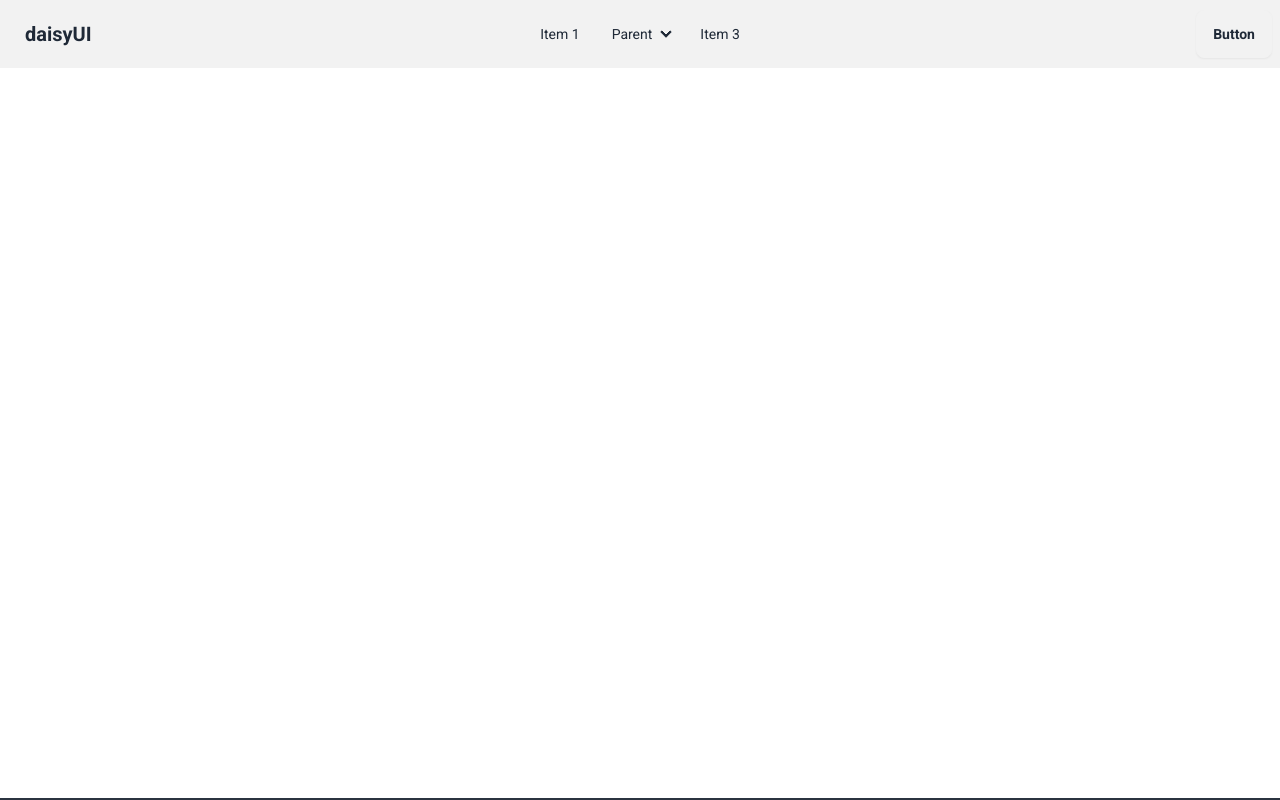
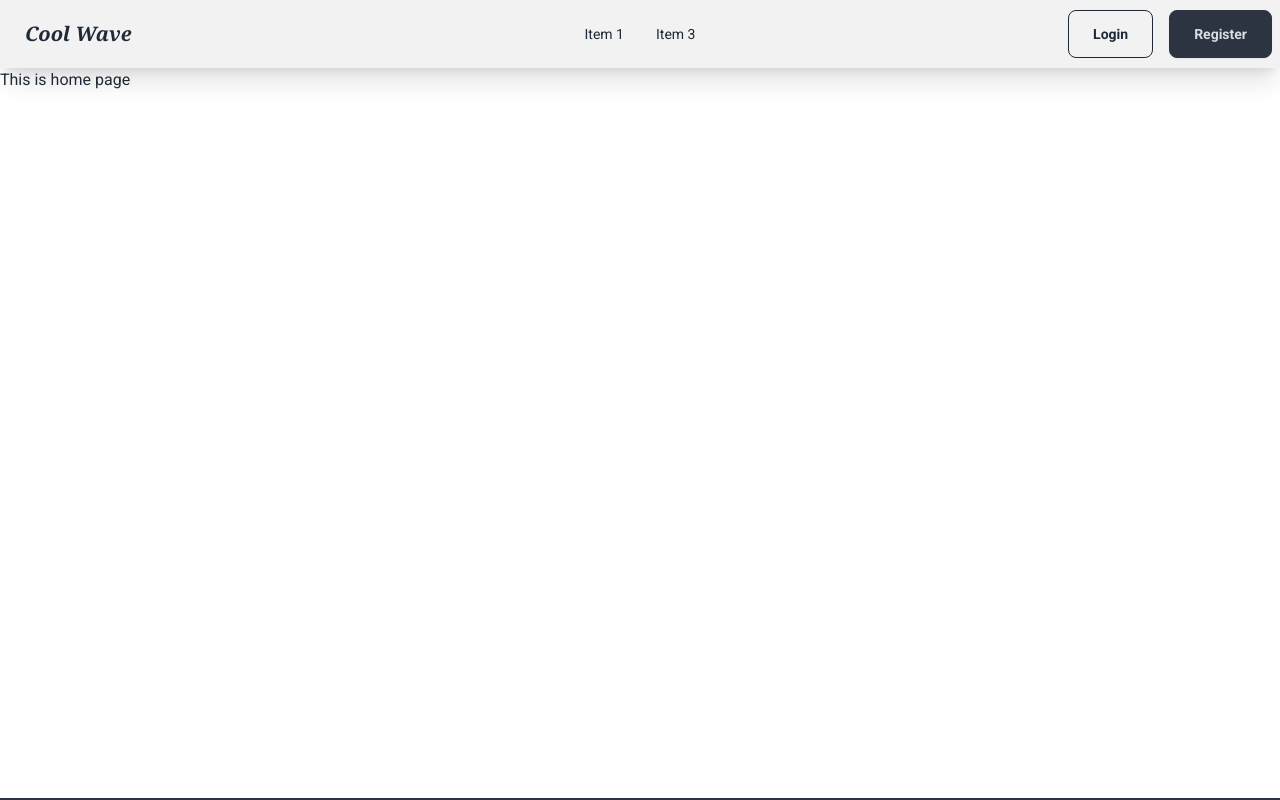
Before and after one commit to Arif-Islam21/coolWave, a React (Vite) app: page / in a window 1280 px wide. Shown: the top 800 px of the page. Built offline with nearby package versions, Linux system fonts and the light colour scheme.

Commit message:
login and register page designing

```diff
--- /dev/null
+++ b/src/Authentication/Login.jsx
@@ -0,0 +1,5 @@
+const Login = () => {
+  return <div>Login</div>;
+};
+
+export default Login;
--- /dev/null
+++ b/src/Authentication/Register.jsx
@@ -0,0 +1,5 @@
+const Register = () => {
+  return <div>Register</div>;
+};
+
+export default Register;
--- a/src/Layout/MainLayout.jsx
+++ b/src/Layout/MainLayout.jsx
@@ -5,7 +5,7 @@ import Footer from "../Page/Home/Footer";
 const MainLayout = () => {
   return (
     <div>
-      <div className=" bg-base-200">
+      <div className=" bg-base-200 shadow-xl">
         <Navbar />
       </div>
       <div className="min-h-[calc(100vh-70px)]">
--- /dev/null
+++ b/src/Page/Home/Home.jsx
@@ -0,0 +1,5 @@
+const Home = () => {
+  return <div>This is home page</div>;
+};
+
+export default Home;
--- a/src/Page/Home/Navbar.jsx
+++ b/src/Page/Home/Navbar.jsx
@@ -1,3 +1,5 @@
+import { Link } from "react-router-dom";
+
 const Navbar = () => {
   return (
     <div className="navbar container mx-auto">
@@ -27,22 +29,11 @@ const Navbar = () => {
               <a>Item 1</a>
             </li>
             <li>
-              <a>Parent</a>
-              <ul className="p-2">
-                <li>
-                  <a>Submenu 1</a>
-                </li>
-                <li>
-                  <a>Submenu 2</a>
-                </li>
-              </ul>
-            </li>
-            <li>
               <a>Item 3</a>
             </li>
           </ul>
         </div>
-        <a className="btn btn-ghost text-xl">daisyUI</a>
+        <a className="btn btn-ghost text-xl font-serif italic">Cool Wave</a>
       </div>
       <div className="navbar-center hidden lg:flex">
         <ul className="menu menu-horizontal px-1">
@@ -50,25 +41,20 @@ const Navbar = () => {
             <a>Item 1</a>
           </li>
           <li>
-            <details>
-              <summary>Parent</summary>
-              <ul className="p-2">
-                <li>
-                  <a>Submenu 1</a>
-                </li>
-                <li>
-                  <a>Submenu 2</a>
-                </li>
-              </ul>
-            </details>
-          </li>
-          <li>
             <a>Item 3</a>
           </li>
         </ul>
       </div>
-      <div className="navbar-end">
-        <a className="btn">Button</a>
+      <div className="navbar-end gap-4">
+        <Link
+          to="/login"
+          className="btn btn-outline px-6 font-bold btn-neutral"
+        >
+          Login
+        </Link>
+        <Link to="/register" className="btn px-6 font-bold btn-neutral">
+          Register
+        </Link>
       </div>
     </div>
   );
--- a/src/Routes/Route.jsx
+++ b/src/Routes/Route.jsx
@@ -1,10 +1,27 @@
 import { createBrowserRouter } from "react-router-dom";
 import MainLayout from "../Layout/MainLayout";
+import Home from "../Page/Home/Home";
+import Login from "../Authentication/Login";
+import Register from "../Authentication/Register";
 
 const router = createBrowserRouter([
   {
     path: "/",
     element: <MainLayout />,
+    children: [
+      {
+        index: true,
+        element: <Home />,
+      },
+    ],
+  },
+  {
+    path: "/login",
+    element: <Login />,
+  },
+  {
+    path: "/register",
+    element: <Register />,
   },
 ]);
 
```
